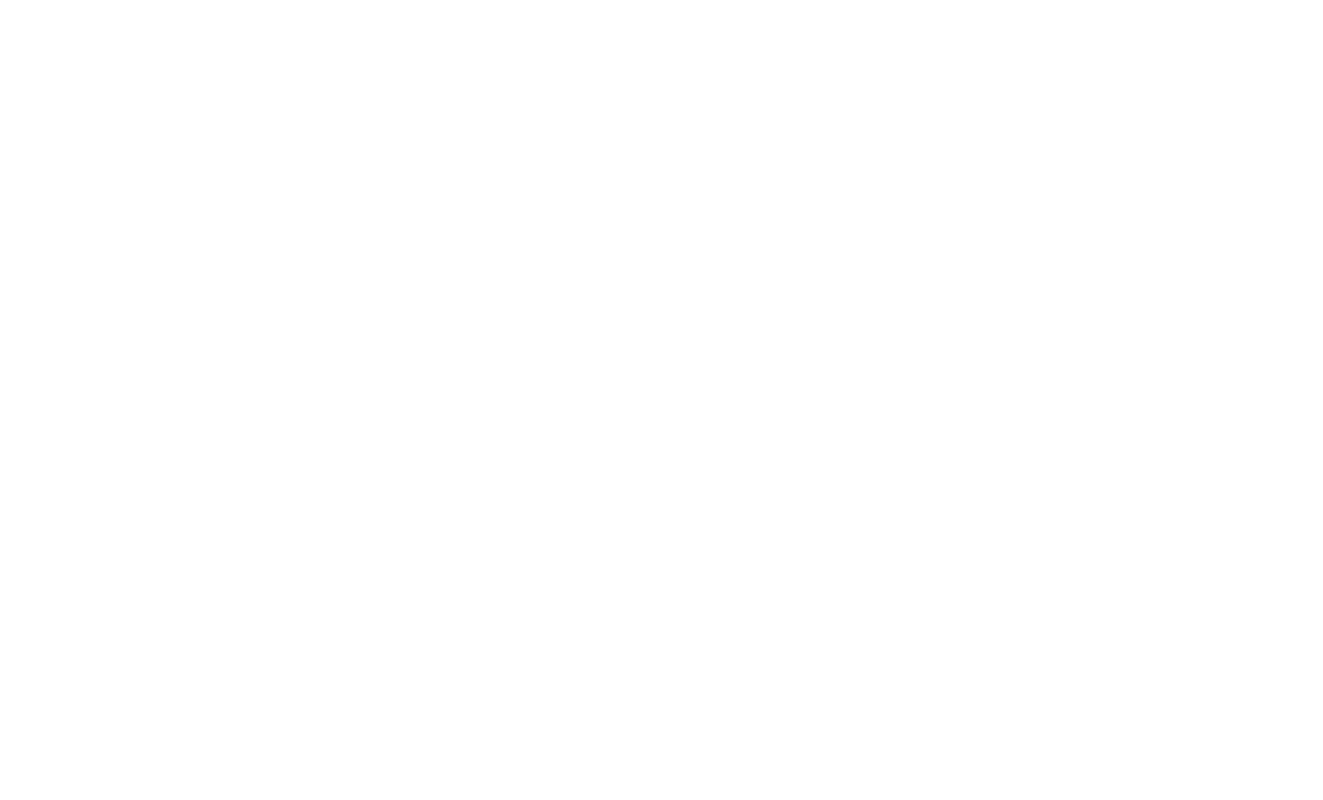
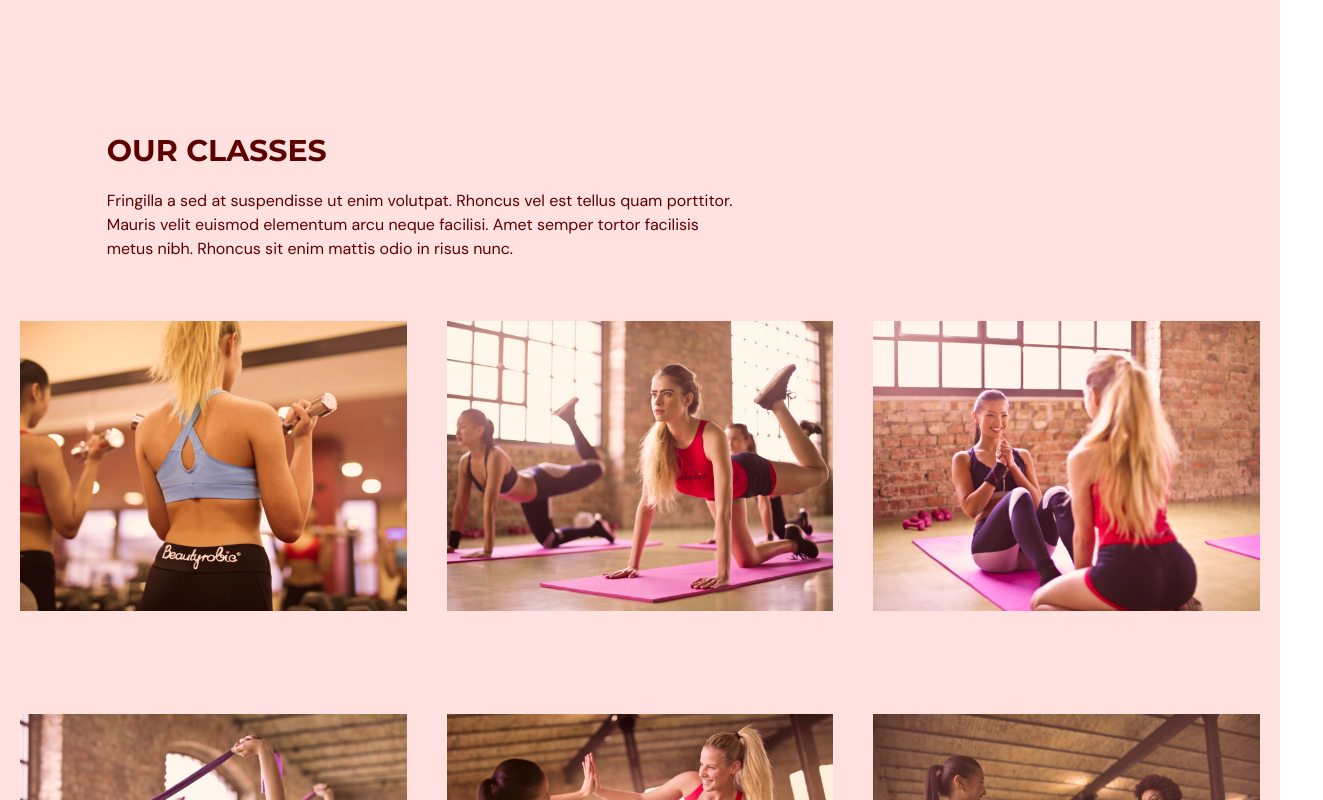
Before and after one commit to ChelseaSchnider/gym-appilcation, a React (Vite) app: page / in a window 1280 px wide. Shown: the part 2500-3300 px from the top of the page, 1323 px wide, since content can reach past the window. Before the commit the page ends 2329 px from the top, so only its background shows below. Built offline with nearby package versions, Linux system fonts and the light colour scheme.

Commit message:
feat: Our classes section completed (#4)

```diff
--- a/src/App.tsx
+++ b/src/App.tsx
@@ -1,5 +1,6 @@
-import { Navbar } from "./components/Navbar"
-import { Benefits } from "./components/Benefits"
+import { Navbar } from "./components/Navbar";
+import { Benefits } from "./components/Benefits";
+import { OurClasses } from "./components/OurClasses";
 import { SelectedPage } from "@/shared/types";
 import { useEffect, useState } from "react";
 import { Hero } from "./components/HeroSection";
@@ -33,6 +34,7 @@
       />
       <Hero setSelectedPage={setSelectedPage}/>
       <Benefits setSelectedPage={setSelectedPage}/>
+      <OurClasses setSelectedPage={setSelectedPage} />
     </div>
   )
 }
--- /dev/null
+++ b/src/components/OurClasses/Class.tsx
@@ -0,0 +1,22 @@
+type Props = {
+    name: string;
+    description?: string;
+    image: string;
+  };
+
+export const Class = ({ name, description, image }: Props) => {
+    const overlayStyles =`absolute z-30 flex
+    h-[353px] w-[450px] flex-col items-center justify-center
+    whitespace-normal bg-primary-500 text-center text-white
+    opacity-0 transition duration-500 hover:opacity-90`;
+
+    return (
+      <div className="relative mx-5 inline-block h-[380px] w-[450px]">
+        <div className={overlayStyles}>
+          <p className="text-2xl">{name}</p>
+          <p className="mt-5">{description}</p>
+        </div>
+        <img alt={`${image}`} src={image} />
+      </div>
+    );
+};
--- /dev/null
+++ b/src/components/OurClasses/index.tsx
@@ -0,0 +1,106 @@
+import { SelectedPage, ClassType } from "@/shared/types";
+import image1 from "@/assets/image1.png";
+import image2 from "@/assets/image2.png";
+import image3 from "@/assets/image3.png";
+import image4 from "@/assets/image4.png";
+import image5 from "@/assets/image5.png";
+import image6 from "@/assets/image6.png";
+import { motion } from "framer-motion";
+import HText from "@/shared/HText";
+import { Class } from "./Class";
+
+
+
+const classes1: Array<ClassType> = [
+  {
+    name: "Weight Training Classes",
+    description:
+      "Lorem ipsum dolor sit amet, consectetur adipiscing elit, sed do eiusmod tempor incididunt ut labore et dolore magna aliqua. Ut enim ad minim veniam, quis nostrud exercitation ullamco laboris nisi ut aliquip ex ea commodo consequat.",
+    image: image1,
+  },
+  {
+    name: "Yoga Classes",
+    image: image2,
+  },
+  {
+    name: "Ab Core Classes",
+    description:
+      "Lorem ipsum dolor sit amet, consectetur adipiscing elit, sed do eiusmod tempor incididunt ut labore et dolore magna aliqua. Ut enim ad minim veniam, quis nostrud exercitation ullamco laboris nisi ut aliquip ex ea commodo consequat.",
+    image: image3,
+  },
+]
+const classes2: Array<ClassType> = [
+
+  {
+    name: "Adventure Classes",
+    description:
+      "Lorem ipsum dolor sit amet, consectetur adipiscing elit, sed do eiusmod tempor incididunt ut labore et dolore magna aliqua. Ut enim ad minim veniam, quis nostrud exercitation ullamco laboris nisi ut aliquip ex ea commodo consequat.",
+    image: image4,
+  },
+  {
+    name: "Fitness Classes",
+    image: image5,
+  },
+  {
+    name: "Training Classes",
+    description:
+      "Lorem ipsum dolor sit amet, consectetur adipiscing elit, sed do eiusmod tempor incididunt ut labore et dolore magna aliqua. Ut enim ad minim veniam, quis nostrud exercitation ullamco laboris nisi ut aliquip ex ea commodo consequat.",
+    image: image6,
+  },
+];
+
+type Props = {
+  setSelectedPage: (value: SelectedPage) => void;
+};
+
+export const OurClasses = ({ setSelectedPage }: Props) => {
+  return (
+    <section id="ourclasses" className="mx-auto min-h-full w-full bg-primary-100 py-40">
+      <motion.div
+        onViewportEnter={() => setSelectedPage(SelectedPage.OurClasses)}
+      >
+        <motion.div
+          className="mx-auto w-5/6"
+          initial="hidden"
+          whileInView="visible"
+          viewport={{ once: true, amount: 0.5 }}
+          transition={{ duration: 0.5 }}
+          variants={{
+            hidden: { opacity: 0, x: -50 },
+            visible: { opacity: 1, x: 0 },
+          }}
+        >
+          <div className="md:w-3/5">
+            <HText>OUR CLASSES</HText>
+            <p className="py-5">
+              Fringilla a sed at suspendisse ut enim volutpat. Rhoncus vel est
+              tellus quam porttitor. Mauris velit euismod elementum arcu neque
+              facilisi. Amet semper tortor facilisis metus nibh. Rhoncus sit
+              enim mattis odio in risus nunc.
+            </p>
+          </div>
+        </motion.div>
+        <div className="flex justify-center mt-10 h-[353px]">
+            {classes1.map((item: ClassType, index) => (
+              <Class
+                key={`${item.name}-${index}`}
+                name={item.name}
+                description={item.description}
+                image={item.image}
+              />
+            ))}
+        </div>
+        <div className="flex justify-center mt-10 h-[353px]">
+            {classes2.map((item: ClassType, index) => (
+              <Class
+                key={`${item.name}-${index}`}
+                name={item.name}
+                description={item.description}
+                image={item.image}
+              />
+            ))}
+        </div>
+      </motion.div>
+    </section>
+  );
+};
```
